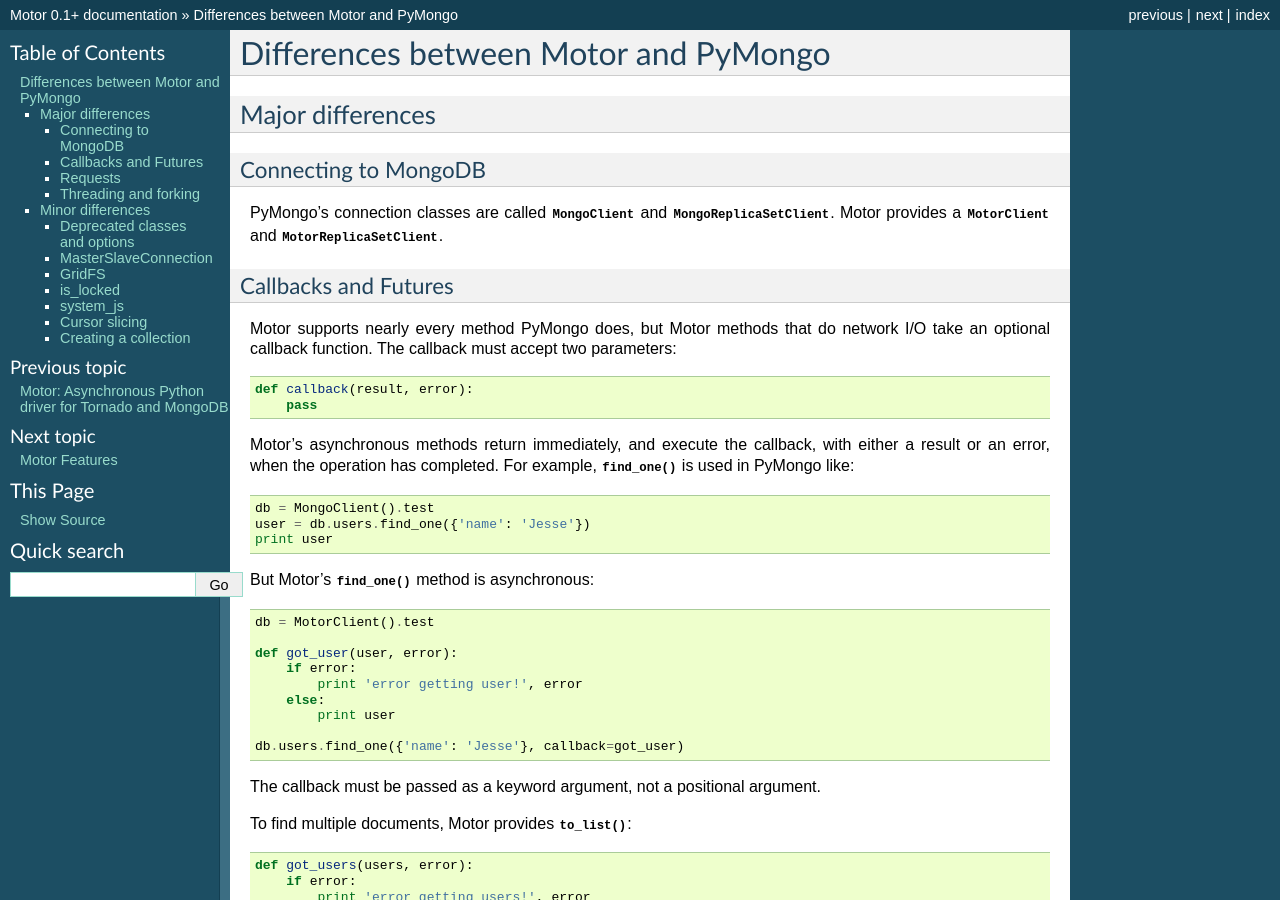
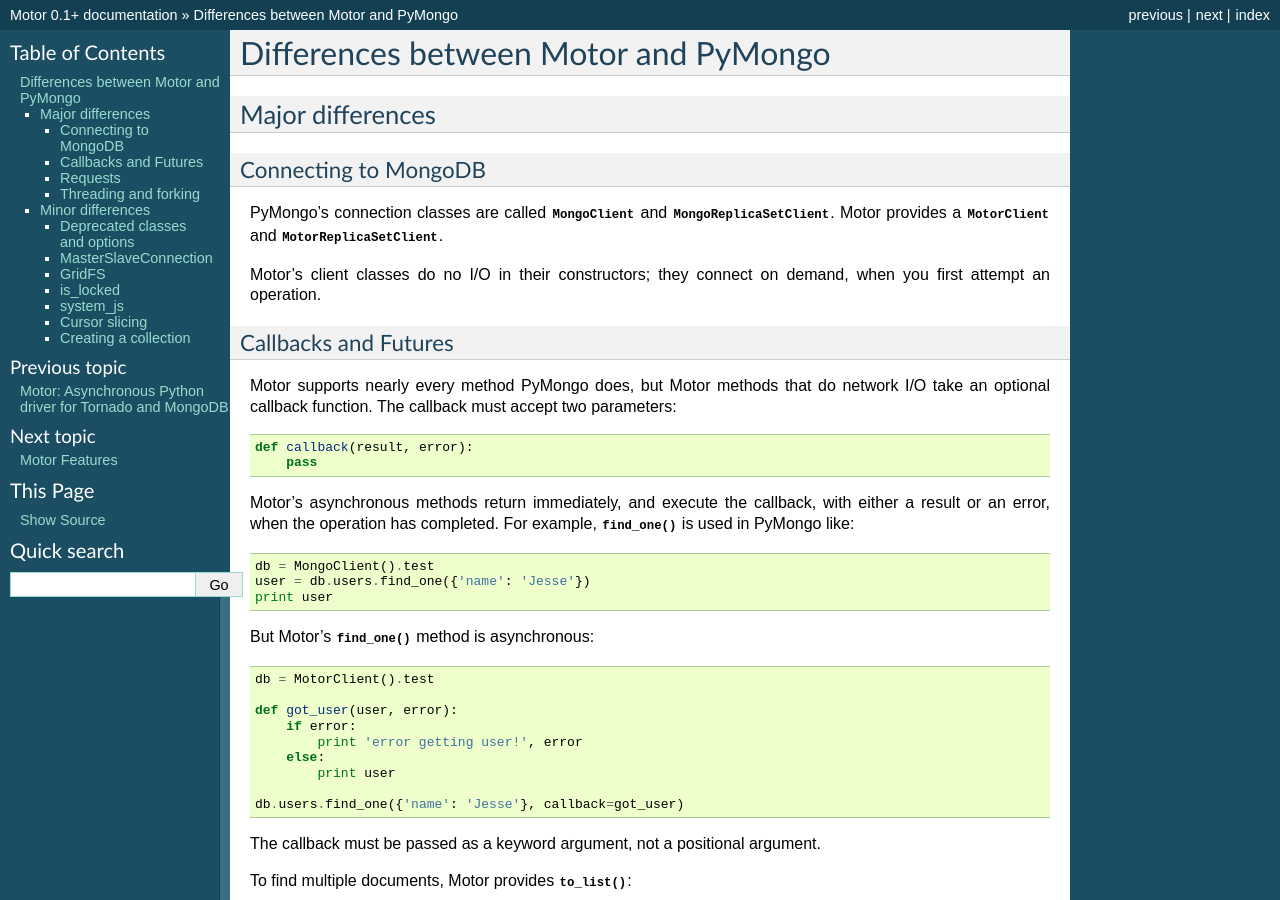
Before and after one commit to mongodb/motor, a Sphinx documentation site: the page built from doc/differences.rst, in a window 1280 px wide and 900 px high. Built offline with Sphinx 7.4.7, drawn with Linux system fonts in a browser that asks for light colours; pages that are not in the unit, such as notebooks, are missing from menus; the version number is read from the project's files by our own code.

Commit message:
Add a note about lazy connection in "differences".

```diff
--- a/doc/differences.rst
+++ b/doc/differences.rst
@@ -13,6 +13,9 @@
 :class:`~pymongo.mongo_replica_set_client.MongoReplicaSetClient`.
 Motor provides a
 :class:`~motor.MotorClient` and :class:`~motor.MotorReplicaSetClient`.
+
+Motor's client classes do no I/O in their constructors; they connect
+on demand, when you first attempt an operation.
 
 Callbacks and Futures
 ---------------------
```
